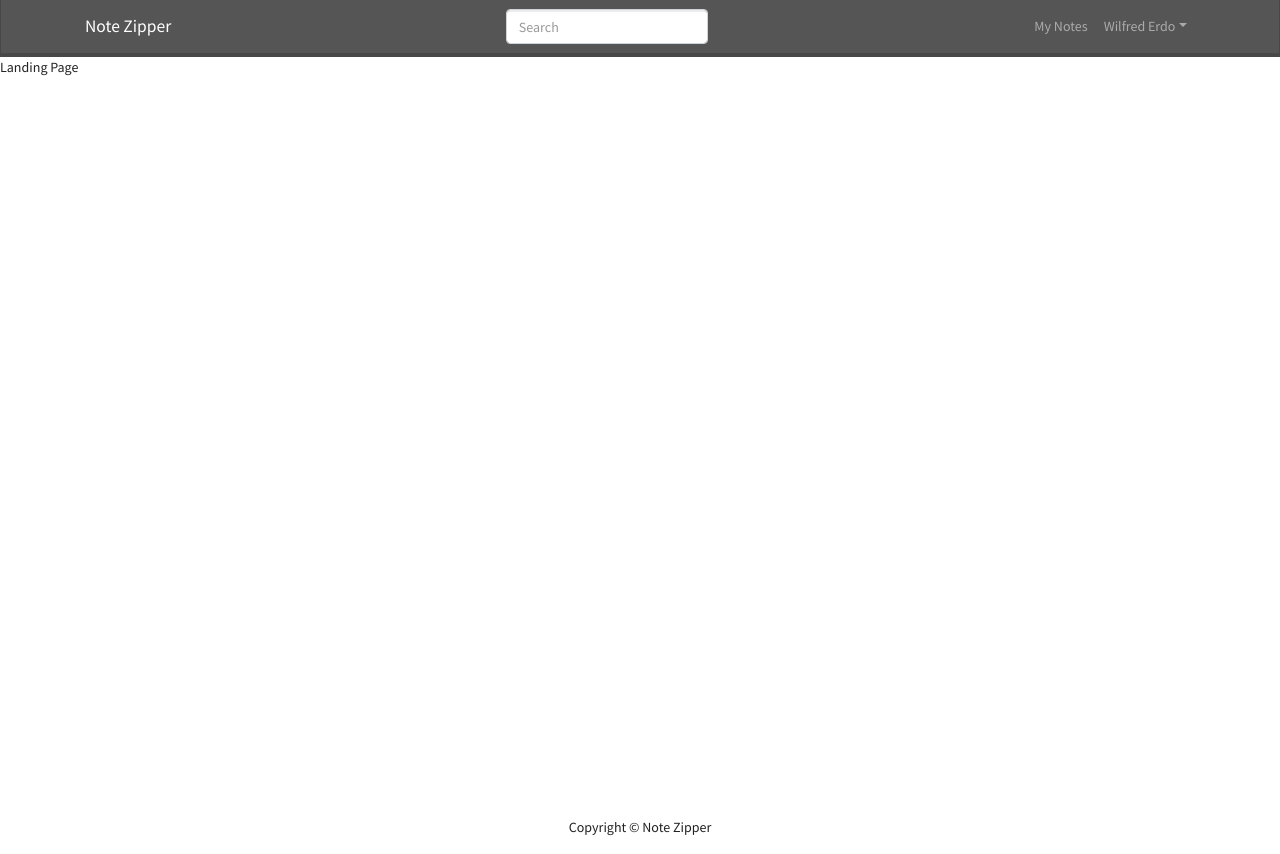
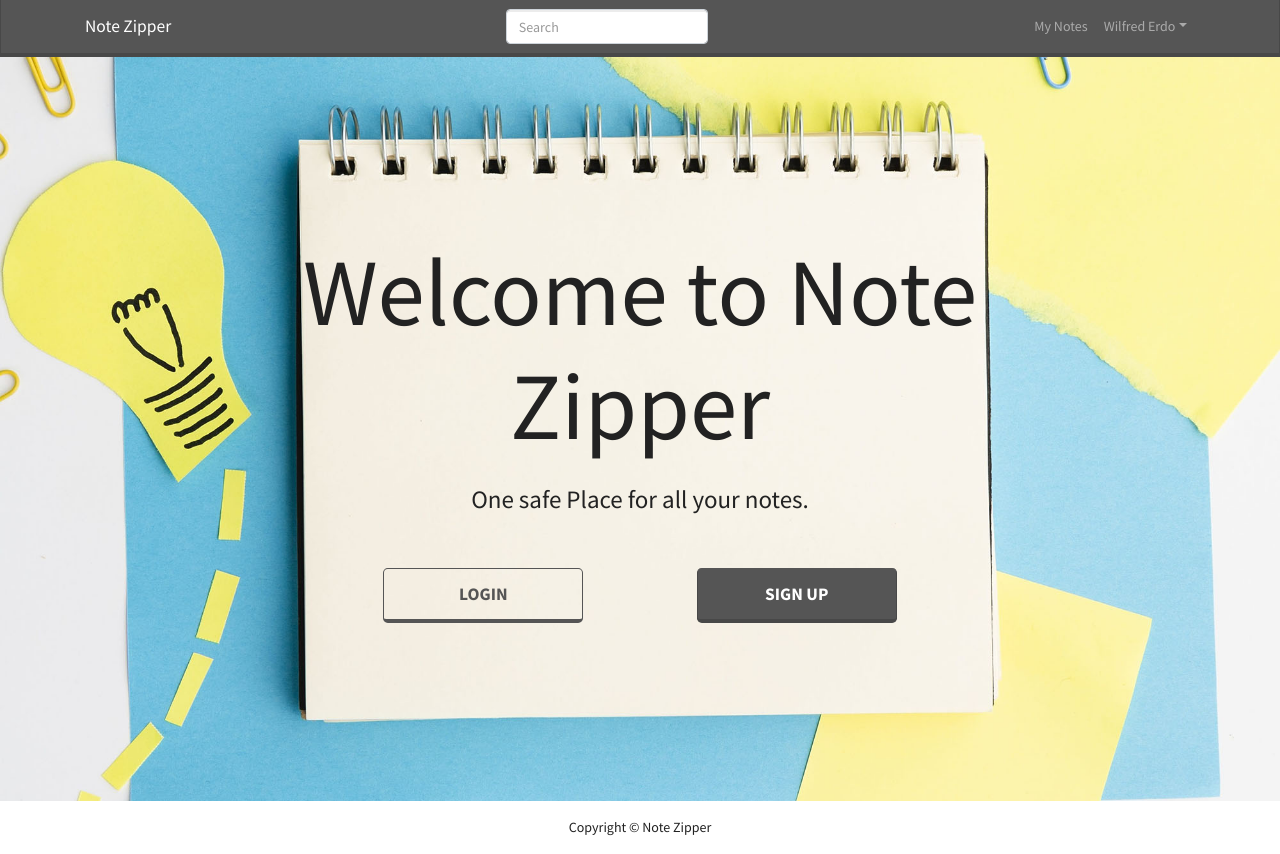
Before and after one commit to wilfred05777/noteZipperMern, a React (Create React App) app in the folder frontend/: page / in a window 1280 px wide. Built offline with nearby package versions, Linux system fonts and the light colour scheme.

Commit message:
https://www.youtube.com/watch?v=lupm5EBVvaE&list=PLKhlp2qtUcSYC7EffnHzD-Ws2xG-j3aYo&index=7

```diff
--- a/frontend/src/screens/LandingPage/LandingPage.js
+++ b/frontend/src/screens/LandingPage/LandingPage.js
@@ -1,9 +1,34 @@
 import React from "react";
+import { Button, Container, Row } from "react-bootstrap";
+import "./LandingStyles.css";
 
 function LandingPage() {
   return (
-    <div>
-      <div>Landing Page</div>
+    <div className="main">
+      <Container>
+        <Row>
+          <div className="intro-text">
+            <h1 className="title">Welcome to Note Zipper</h1>
+            <p className="subtitle">One safe Place for all your notes.</p>
+            <div className="buttonContainer">
+              <a href="/login">
+                <Button
+                  size="lg"
+                  className="landingbutton"
+                  variant="outline-dark"
+                >
+                  Login
+                </Button>
+              </a>
+              <a href="/register">
+                <Button size="lg" className="landingbutton" variant="dark">
+                  Sign Up
+                </Button>
+              </a>
+            </div>
+          </div>
+        </Row>
+      </Container>
     </div>
   );
 }
--- a/frontend/src/screens/LandingPage/LandingStyles.css
+++ b/frontend/src/screens/LandingPage/LandingStyles.css
@@ -13,7 +13,7 @@
   min-height: 93vh;
   display: flex;
   align-items: center;
-  background-image: url("../../background1.jpg");
+  background-image: url("../../../background1.jpg");
   background-position: center;
   background-size: cover;
 }
```
Also changed, not shown: frontend/background1.jpg (added).
